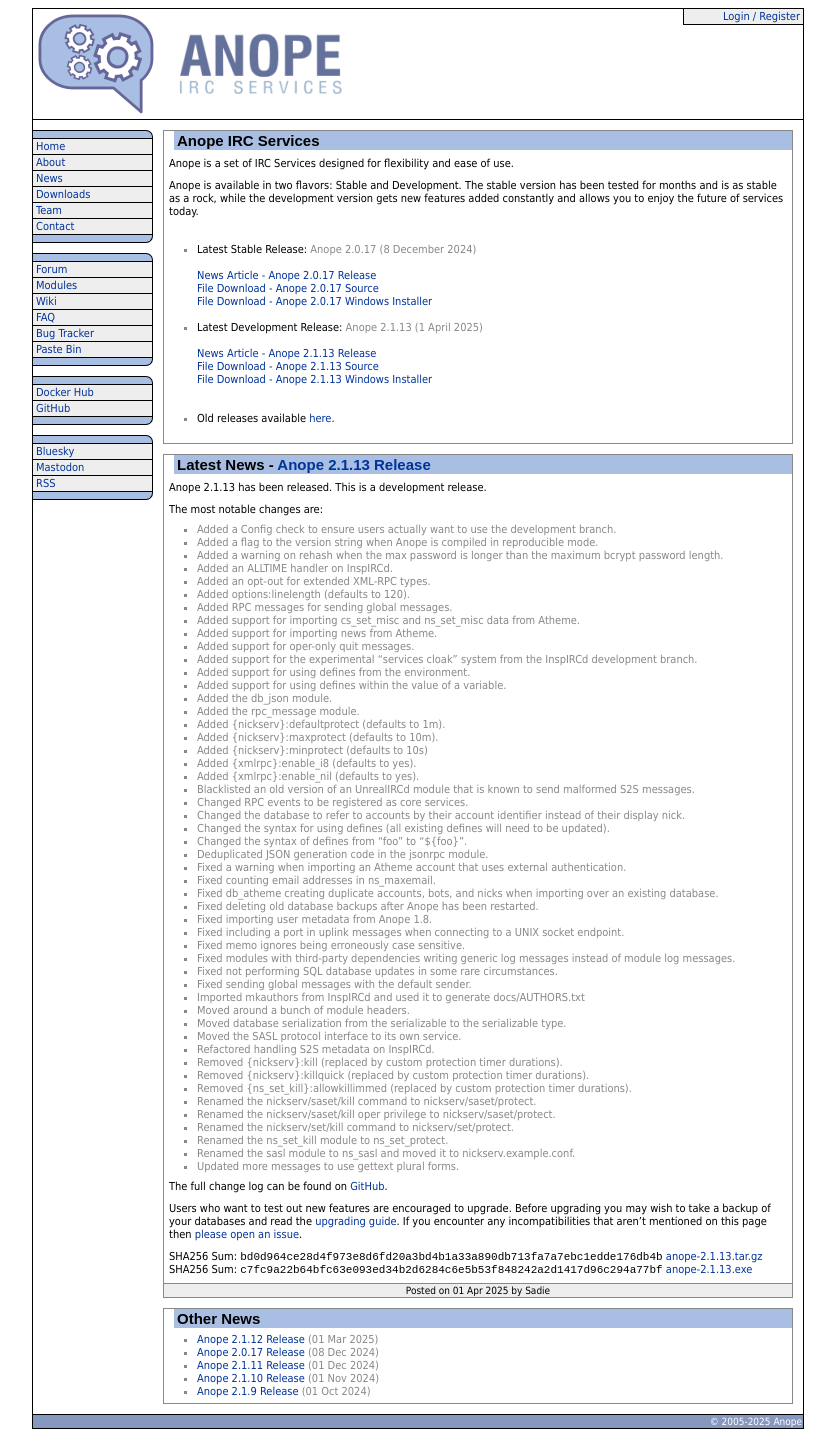
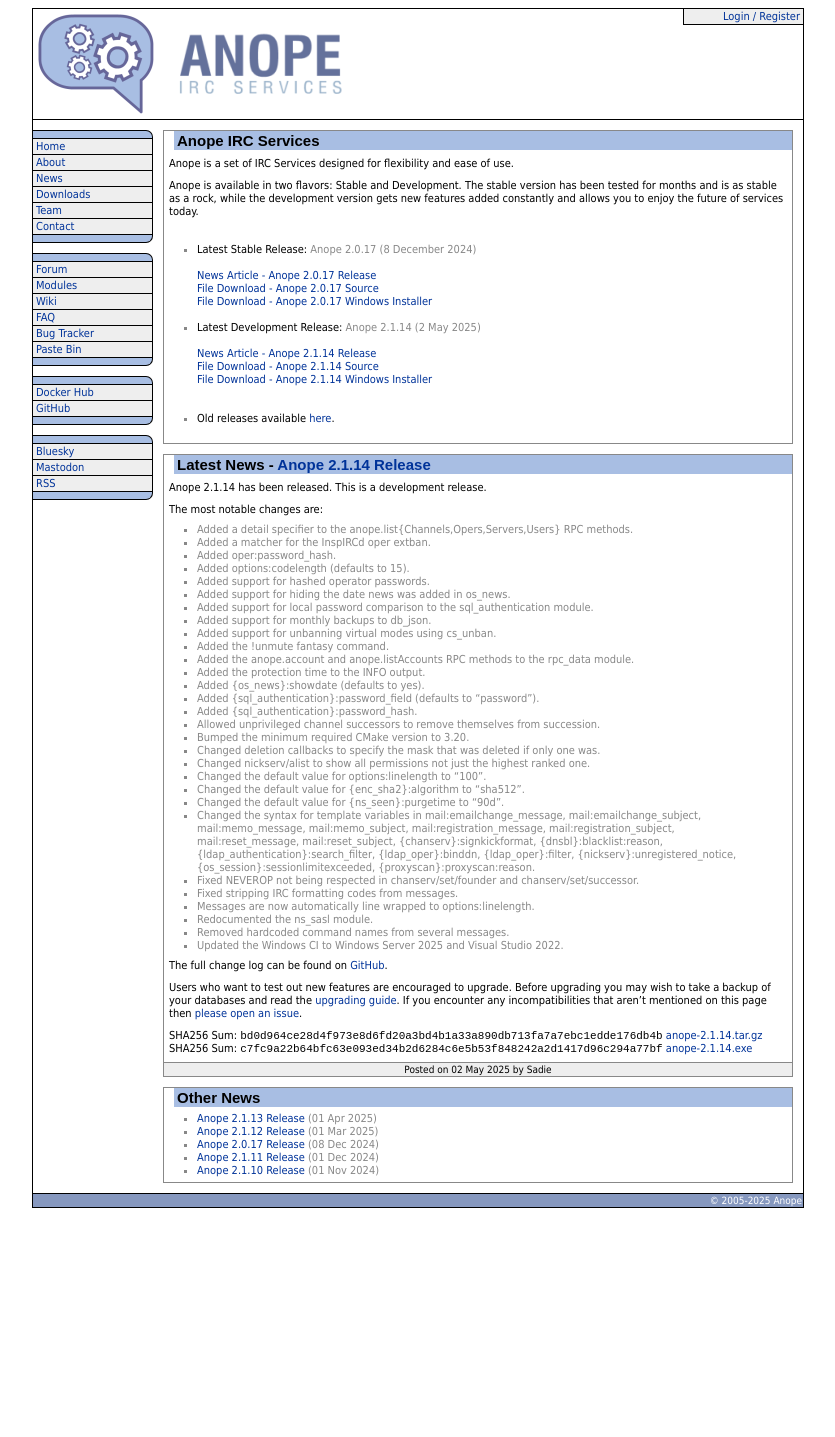
Before and after one commit to anope/website, a Jekyll site: the page built from index.html, in a window 1280 px wide. Shown: the whole page, without its empty margins (222-1057 px from the left). Built offline with Jekyll 4.4.1, drawn with Linux system fonts in a browser that asks for light colours; the list of posts is cut into pages by our own code; after the commit the page ends 1216 px from its top, so only the background shows below that.

Commit message:
Add the news post for the 2.1.14 release.

```diff
--- a/_config.yml
+++ b/_config.yml
@@ -38,11 +38,11 @@
 
 releases:
   devel:
-    version: 2.1.13
-    date: 2025-04-01
-    news: /news/2025/anope-2113-release.html
-    source: https://github.com/anope/anope/archive/refs/tags/2.1.13.tar.gz
-    windows: https://github.com/anope/anope/releases/download/2.1.13/anope-2.1.13.exe
+    version: 2.1.14
+    date: 2025-05-02
+    news: /news/2025/anope-2114-release.html
+    source: https://github.com/anope/anope/archive/refs/tags/2.1.14.tar.gz
+    windows: https://github.com/anope/anope/releases/download/2.1.14/anope-2.1.14.exe
   stable:
     version: 2.0.17
     date: 2024-12-08
--- /dev/null
+++ b/_posts/2020s/2025-05-02-anope-2114-release.md
@@ -0,0 +1,48 @@
+---
+layout: post
+title: Anope 2.1.14 Release
+author: Sadie
+category: 2025
+---
+
+Anope 2.1.14 has been released. This is a development release.
+
+The most notable changes are:
+
+* Added a detail specifier to the anope.list{Channels,Opers,Servers,Users} RPC methods.
+* Added a matcher for the InspIRCd oper extban.
+* Added oper:password_hash.
+* Added options:codelength (defaults to 15).
+* Added support for hashed operator passwords.
+* Added support for hiding the date news was added in os_news.
+* Added support for local password comparison to the sql_authentication module.
+* Added support for monthly backups to db_json.
+* Added support for unbanning virtual modes using cs_unban.
+* Added the !unmute fantasy command.
+* Added the anope.account and anope.listAccounts RPC methods to the rpc_data module.
+* Added the protection time to the INFO output.
+* Added {os_news}:showdate (defaults to yes).
+* Added {sql_authentication}:password_field (defaults to "password").
+* Added {sql_authentication}:password_hash.
+* Allowed unprivileged channel successors to remove themselves from succession.
+* Bumped the minimum required CMake version to 3.20.
+* Changed deletion callbacks to specify the mask that was deleted if only one was.
+* Changed nickserv/alist to show all permissions not just the highest ranked one.
+* Changed the default value for options:linelength to "100".
+* Changed the default value for {enc_sha2}:algorithm to "sha512".
+* Changed the default value for {ns_seen}:purgetime to "90d".
+* Changed the syntax for template variables in mail:emailchange_message, mail:emailchange_subject, mail:memo_message, mail:memo_subject, mail:registration_message, mail:registration_subject, mail:reset_message, mail:reset_subject, {chanserv}:signkickformat, {dnsbl}:blacklist:reason, {ldap_authentication}:search_filter, {ldap_oper}:binddn, {ldap_oper}:filter, {nickserv}:unregistered_notice, {os_session}:sessionlimitexceeded, {proxyscan}:proxyscan:reason.
+* Fixed NEVEROP not being respected in chanserv/set/founder and chanserv/set/successor.
+* Fixed stripping IRC formatting codes from messages.
+* Messages are now automatically line wrapped to options:linelength.
+* Redocumented the ns_sasl module.
+* Removed hardcoded command names from several messages.
+* Updated the Windows CI to Windows Server 2025 and Visual Studio 2022.
+
+The full change log can be found on [GitHub](https://github.com/anope/anope/compare/2.1.13...2.1.14).
+
+Users who want to test out new features are encouraged to upgrade. Before upgrading you may wish to take a backup of your databases and read the [upgrading guide](/upgrading.html). If you encounter any incompatibilities that aren't mentioned on this page then [please open an issue](https://github.com/anope/website/issues/new).
+
+SHA256 Sum: `bd0d964ce28d4f973e8d6fd20a3bd4b1a33a890db713fa7a7ebc1edde176db4b` [anope-2.1.14.tar.gz](https://github.com/anope/anope/archive/refs/tags/2.1.14.tar.gz)
+\
+SHA256 Sum: `c7fc9a22b64bfc63e093ed34b2d6284c6e5b53f848242a2d1417d96c294a77bf` [anope-2.1.14.exe](https://github.com/anope/anope/releases/download/2.1.14/anope-2.1.14.exe)
--- a/upgrading.md
+++ b/upgrading.md
@@ -29,7 +29,7 @@
 
 0. If you are using the `unreal` protocol module then upgrade your IRCd and replace it with the `unrealircd` module.
 
-0. Move the `enc_md5`, `enc_none`, `enc_sha1`, and `enc_sha256` modules to be secondary encryption modules and add `enc_argon2`, `enc_bcrypt`, or `enc_sha2` as a new primary encryption module ([example](https://github.com/anope/anope/blob/2.1.4/data/anope.example.conf#L1228-L1345)).
+0. Move the `enc_md5`, `enc_none`, `enc_sha1`, and `enc_sha256` modules to be secondary encryption modules and add `enc_argon2`, `enc_bcrypt`, or `enc_sha2` as a new primary encryption module ([example](https://github.com/anope/anope/blob/2.1.14/data/anope.example.conf#L1270-L1387)).
 
 0. Replace the `nickserv/access` privilege in operator accounts with the `nickserv/cert` privilege.
 
@@ -41,7 +41,9 @@
 
 0. Update `serverinfo:pid` to be relative to the data directory.
 
-0. If you are using email then add the `i` flag to the sendmail command ([example](https://github.com/anope/anope/blob/2.1.4/data/anope.example.conf#L953)).
+0. If you are using email then add the `i` flag to the sendmail command in `mail:sendmail` ([example](https://github.com/anope/anope/blob/2.1.4/data/anope.example.conf#L953)).
+
+0. If you are using email then update the template variables to the new syntax in `mail:emailchange_message`, `mail:emailchange_subject`, `mail:memo_message`, `mail:memo_subject`, `mail:registration_message`, `mail:registration_subject,`, `mail:reset_message`, and `mail:reset_subject` ([example](https://github.com/anope/anope/blob/2.1.14/data/anope.example.conf#L984-L1057)).
 
 0. Replace `options:usestrictprivmsg` with `options:servicealias` ([example](https://github.com/anope/anope/blob/2.1.10/data/anope.example.conf#L432-L437)).
 
@@ -60,6 +62,8 @@
 0. Add the `UNBANME` privilege for `chanserv/unban` ([example](https://github.com/anope/anope/blob/2.1.1/data/chanserv.example.conf#L791-L806)).
 
 0. Remove the `cs_secure` option from `{chanserv}:defaults`.
+
+0. Update the template variables to the new syntax in `{chanserv}:signkickformat` ([example](https://github.com/anope/anope/blob/2.1.14/data/chanserv.example.conf#L164-L169)).
 
 0. Add the `misc_numeric` field to the `SET URL` command of the `ns_set_misc` module ([example](https://github.com/anope/anope/blob/2.1.11/data/chanserv.example.conf#L1259])).
 
@@ -84,6 +88,8 @@
 0. Remove the `ns_getpass` module and `nickserv/getpass` command.
 
 0. Remove the `ns_status` module and `nickserv/status` command.
+
+0. Update the template variables to the new syntax in `{nickserv}:unregistered_notice` ([example](https://github.com/anope/anope/blob/2.1.14/data/nickserv.example.conf#L95-L100)).
 
 0. If the `killprotect` option is set in `{nickserv}:defaults` replace it with `protect` and set `{nickserv}:defaultprotect` to the value of `{nickserv}:kill`.
 
@@ -115,6 +121,14 @@
 
 0. If enabled remove the the `m_` prefix from the `dns`, `dnsbl`, `helpchan`, `httpd`, `ldap`, `ldap_oper`, `mysql`, `proxyscan`, `redis`, `regex_pcre2`, `regex_posix`, `regex_stdlib`, `regex_tre`, `rewrite`, `sql_log`, `sql_oper`, `sqlite`, `ssl_gnutls`, and `ssl_openssl` modules.
 
+0. If enabled update the template variables to the new syntax in `{dnsbl}:blacklist:reason` ([example](https://github.com/anope/anope/blob/2.1.14/data/modules.example.conf#L121-L130)).
+
+0. If enabled update the template variables to the new syntax in `{ldap_authentication}:search_filter` ([example](https://github.com/anope/anope/blob/2.1.14/data/modules.example.conf#L271-L276)).
+
+0. If enabled update the template variables to the new syntax in `{ldap_oper}:binddn and {ldap_oper}:filter` ([example](https://github.com/anope/anope/blob/2.1.14/data/modules.example.conf#L316-L355)).
+
+0. If enabled update the template variables to the new syntax in `{proxyscan}:proxyscan:reason` ([example](https://github.com/anope/anope/blob/2.1.14/data/modules.example.conf#L551-L557)).
+
 0. If enabled replace the `m_regex_pcre` module with the `regex_pcre2` module.
 
 0. If enabled replace the `m_sasl` module with the `ns_sasl` module.
@@ -123,7 +137,7 @@
 
 0. If enabled update `{ssl_openssl}:cert` and `{ssl_openssl}:key` to be relative to the config directory.
 
-0. If enable replace `{webcpanel}:template` with `{webcpanel}:template_dir` ([example](https://github.com/anope/anope/blob/2.1.4/data/modules.example.conf#L777-L781)).
+0. If enabled replace `{webcpanel}:template` with `{webcpanel}:template_dir` ([example](https://github.com/anope/anope/blob/2.1.4/data/modules.example.conf#L777-L781)).
 
 0. If enabled replace the `m_xmlrpc` module with the `xmlrpc` extra module or migrate to the `jsonrpc` module ([example](https://github.com/anope/anope/blob/2.1.12/data/modules.example.conf#L788-L818)).
 
@@ -133,6 +147,8 @@
 
 0. Remove the `os_oline` module and `operserv/oline` command.
 
+0. Update the template variables to the new syntax in `{os_session}:sessionlimitexceeded` ([example](https://github.com/anope/anope/blob/2.1.14/data/operserv.example.conf#L583-L590)).
+
 #### stats.standalone.conf
 
 0. Remove the `m_` prefix from the `mysql` module.
```
